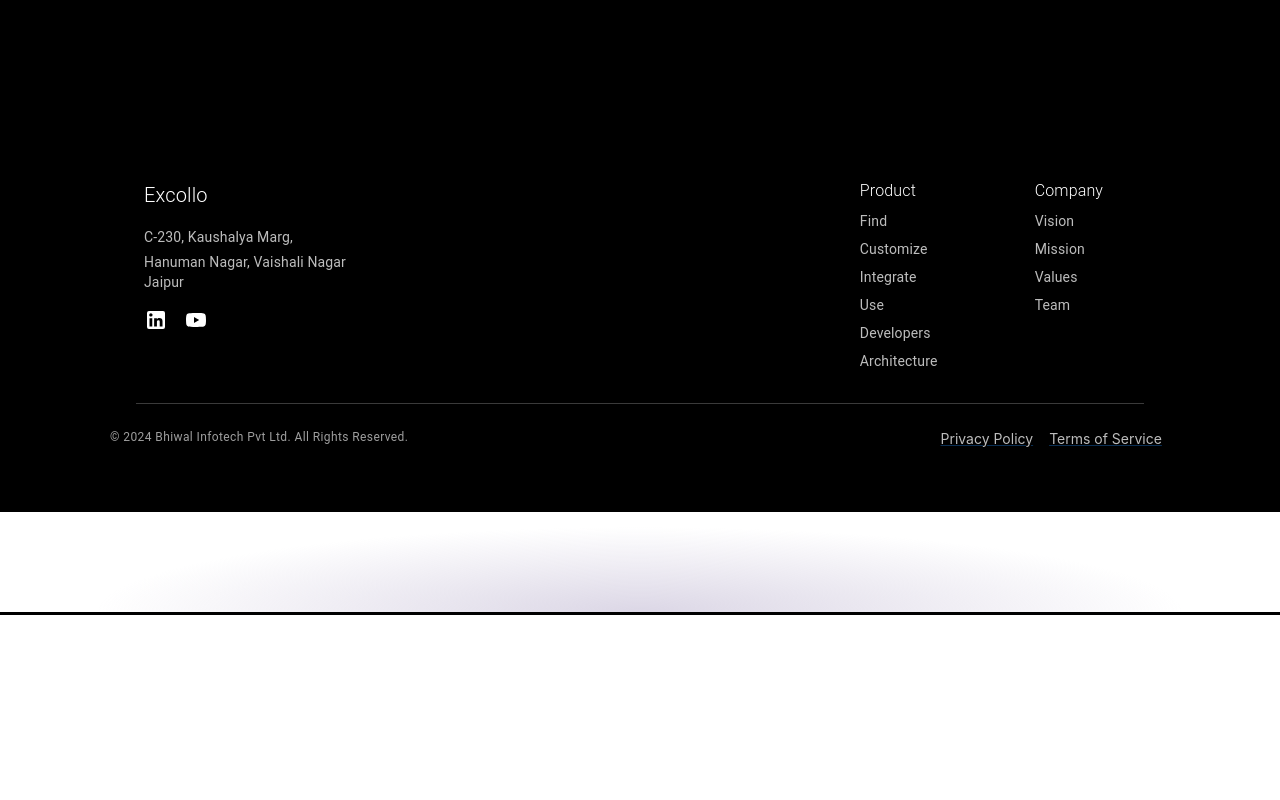
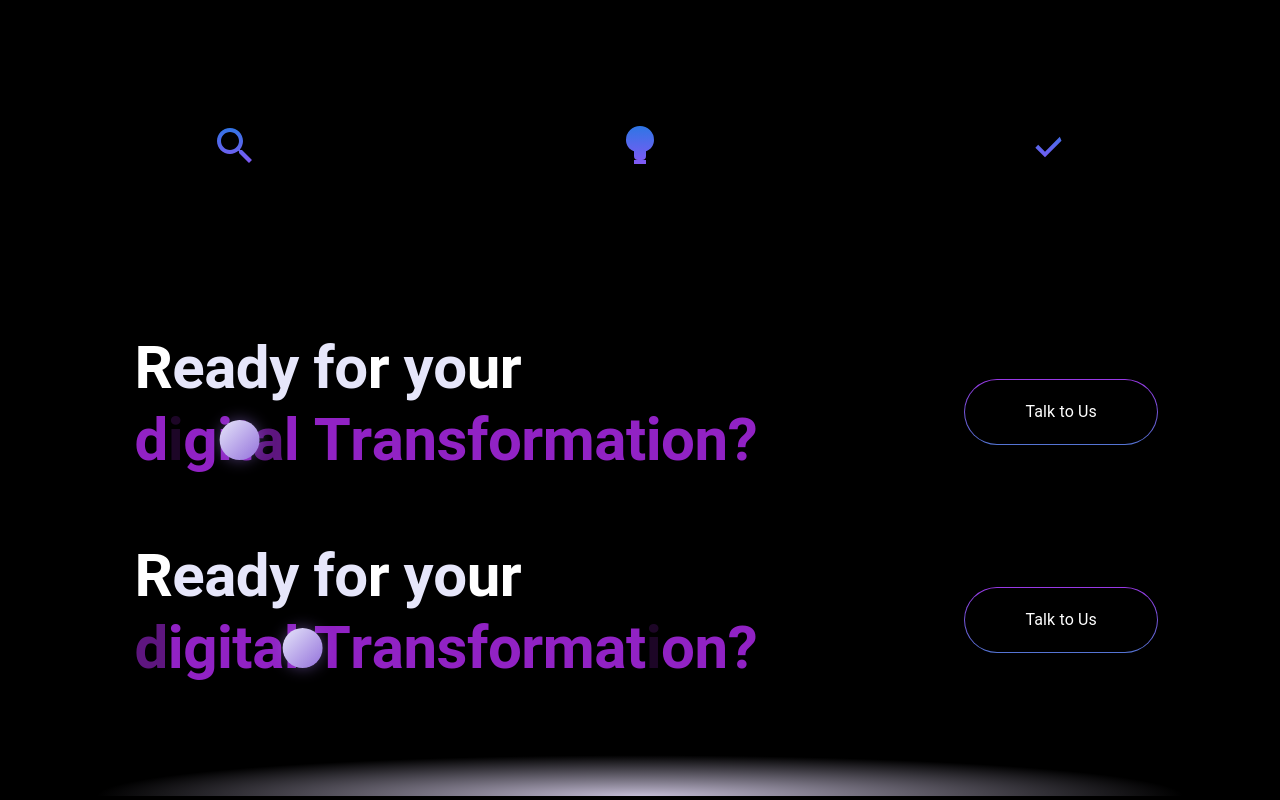
Before and after one commit to excollo/Excollo-ReDevelop-Website, a React (Vite) app: page / in a window 1280 px wide. Shown: the part 1300-2100 px from the top of the page. Before the commit the page ends 1915 px from the top, so only its background shows below. Built offline with nearby package versions, Linux system fonts and the light colour scheme.

Commit message:
Code Updated for section-6 and section-7

```diff
--- a/src/Components/Footer.jsx
+++ b/src/Components/Footer.jsx
@@ -14,6 +14,19 @@
         fontFamily: '"Inter", sans-serif',
       }}
     >
+      {/* Gradient Effect */}
+      <Box
+        sx={{
+          position: "absolute",
+          top: 0,
+          left: 0,
+          right: 0,
+          height: "12%",
+          background: `radial-gradient(ellipse at bottom, rgba(196, 188, 213, 1) 0%, rgba(0, 0, 0, 0) 60%)`,
+          zIndex: -1,
+        }}
+      />
+
       <Grid container justifyContent="space-between">
         {/* Company Info */}
         <Grid item xs={12} md={4}>
--- a/src/Components/HeroPageSection6.jsx
+++ b/src/Components/HeroPageSection6.jsx
@@ -126,6 +126,7 @@
         justifyContent: "flex-start",
         textAlign: "left",
         marginLeft: "10.5%",
+        marginBottom: "-2rem",
         color: "#fff",
         gap: "10rem",
         paddingBottom: "5rem",
@@ -133,7 +134,7 @@
     >
       <Box
         ref={containerRef}
-        sx={{ flex: "1", maxWidth: "600px", position: "relative" }}
+        sx={{ flex: "1", maxWidth: "670px", position: "relative" }}
       >
         <Box
           ref={circleRef}
@@ -149,7 +150,7 @@
           }}
         />
         <Typography
-          variant="h3"
+          variant="h2"
           component="h1"
           sx={{
             fontWeight: "400",
@@ -184,8 +185,7 @@
             sx={{
               background: "linear-gradient(180deg, #2579E3 0%, #8E54F7 100%)",
               WebkitBackgroundClip: "text",
-              WebkitTextFillColor: "#a559c8",
-              color: "#a559c8",
+              WebkitTextFillColor: "#9122c4",
               fontWeight: "bold",
             }}
           >
--- a/src/Components/HeroPageSection7.jsx
+++ b/src/Components/HeroPageSection7.jsx
@@ -18,17 +18,21 @@
     };
   }, []);
 
-  // Adjust the translation formula if needed
-  const translateY = Math.max(500 - scrollY * 0.5, 0); // Stops at final position
+  // Calculate the image translation
+  const translateYImage = Math.max(3540 - scrollY * 0.5, 0); // Stops when scrollY > 1000
+  const gradientOpacity =
+    scrollY > 100 ? Math.min((scrollY - 800) / 300, 1) : 1; // Starts fading in after image settles
 
   return (
     <Box>
+      {/* Image Scrolling Section */}
       <Box
         display="flex"
         alignItems="center"
         justifyContent="center"
         position="relative"
-        zIndex={0}
+        zIndex={2}
+        marginTop={-7}
         sx={{
           height: "400px",
           overflow: "hidden",
@@ -40,14 +44,14 @@
           style={{
             height: "300px",
             width: "auto",
-            transform: `translateY(${translateY}px)`, // Scroll effect
+            transform: `translateY(${Math.min(translateYImage, 1300)}px)`, // Ensure it doesn't go out of view
             willChange: "transform",
-            transition: "transform 0.1s ease-out",
-            position: "relative",
-            zIndex: 2,
+            transition: "transform 0.2s ease-out",
           }}
         />
       </Box>
+
+      {/* Gradient Animation Section */}
       <Box
         position="relative"
         zIndex={0}
@@ -55,23 +59,19 @@
           left: 0,
           right: 0,
           width: "100%",
-          height: "100px",
-          background: `radial-gradient(ellipse at bottom, rgba(196, 188, 213, 0.6) 0%, rgba(0, 0, 0, 0) 60%)`,
-          transform: `translateY(${translateY}px)`,
-          willChange: "transform",
-          transition: "transform 0.1s ease-out",
+          height: "0px",
+          background: `radial-gradient(ellipse at bottom, rgba(196, 188, 213, ${gradientOpacity}) 0%, rgba(0, 0, 0, 0) 60%)`,
+          transition: "background 0.3s ease-in-out", // Smooth transition for gradient
         }}
       />
 
+      {/* Divider (Optional) */}
       <Divider
         sx={{
-          backgroundColor: "#000000", // Divider color
-          height: "2px", // Divider height
-          width: "100%", // Full width
+          backgroundColor: "#000000",
+          height: "2px",
+          width: "100%",
           position: "relative",
-          transform: `translateY(${translateY}px)`, // Move with logo
-          willChange: "transform",
-          transition: "transform 0.1s ease-out",
         }}
       />
     </Box>
--- a/src/Pages/HeroPage.jsx
+++ b/src/Pages/HeroPage.jsx
@@ -247,8 +247,8 @@
         <Box>
           <HeroPageSection4 onComplete={() => setHero4Complete(true)} />
         </Box>
-        <Box className="hero-page-section-5">
-          <HeroPageSection5 />
+        <Box>
+          <HeroPageSection4 onComplete={() => setHero4Complete(true)} />
         </Box>
         <Box>
           <HeroPageSection6 />
--- a/src/Pages/HeroPage1.jsx
+++ b/src/Pages/HeroPage1.jsx
@@ -15,9 +15,10 @@
 
   return (
     <div>
-      <HeroPageSection5/>
+      <HeroPageSection2 />
+      <HeroPageSection5 />
       <HeroPageSection6 />
-      <HeroPageSection7 />
+      <HeroPageSection6 />
       <Footer />
     </div>
   );
```
